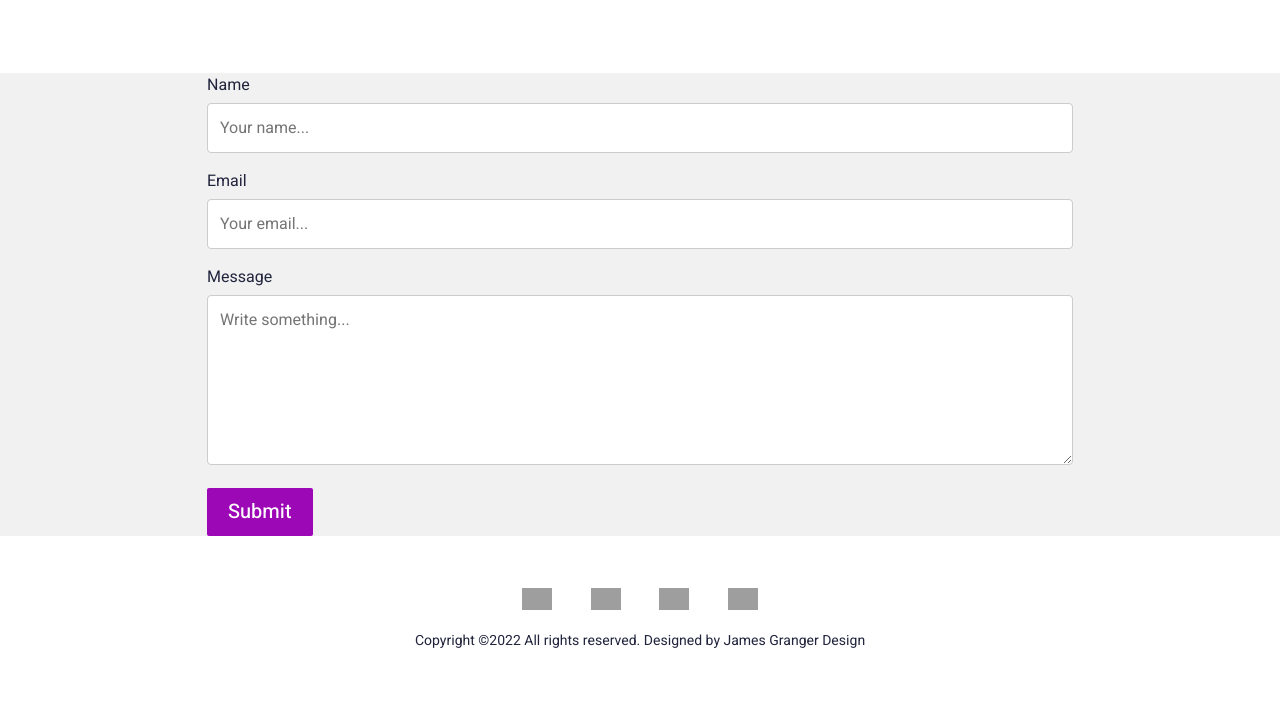
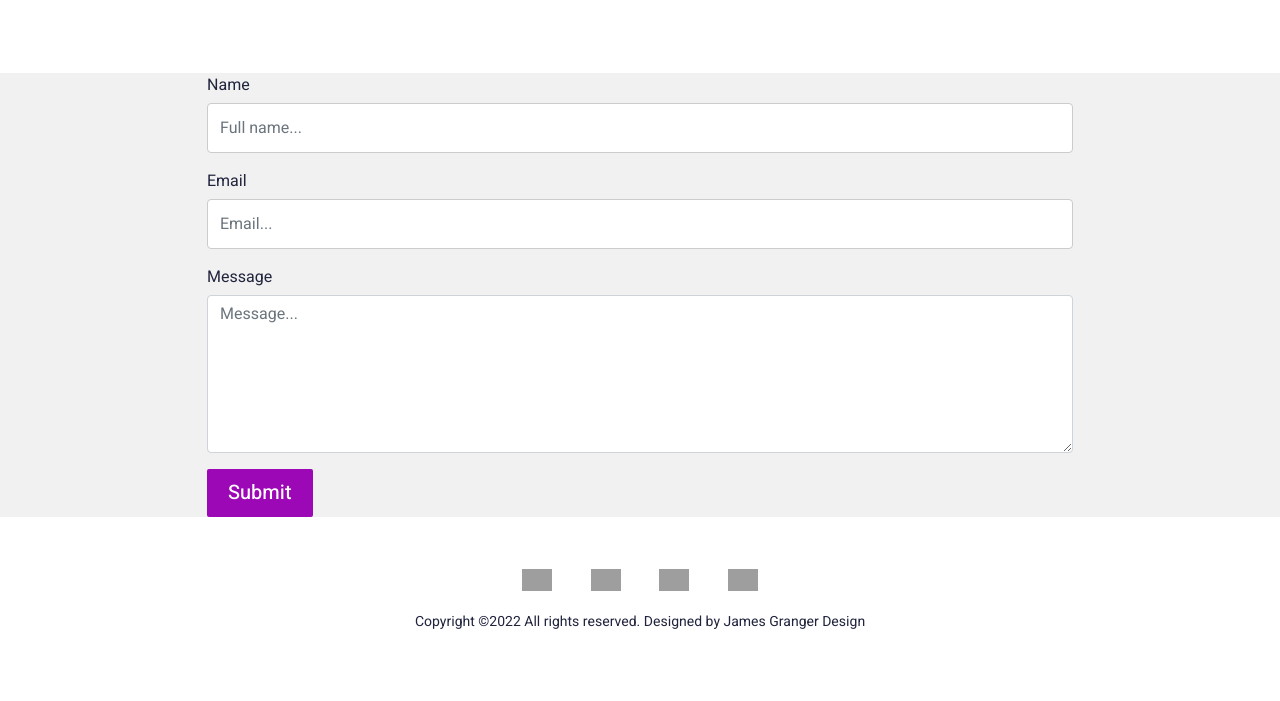
Before and after one commit to shenriques/portfolio, a Django app: page /contact/ in a window 1280 px wide. Shown: the part 338-1039 px from the top of the page. After the commit the page ends 967 px from the top, so only its background shows below. Run offline with Django 4.2, Linux system fonts and the light colour scheme; some libraries are stand-ins or nearby versions; grey boxes are pictures that could not be loaded.

Commit message:
Set up contact page to have a django form that creates a contact profile when message is submitted

```diff
--- a/portfolio/main/forms.py
+++ b/portfolio/main/forms.py
@@ -6,18 +6,18 @@ class ContactForm(forms.ModelForm):
     # form input fields for the frontend
 	name = forms.CharField(max_length=100, required=True,
 		widget=forms.TextInput(attrs={
-			'placeholder': '*Full name..',
+			'placeholder': 'Full name...',
             # comment if not using form control in templates
 			'class': 'form-control'
 		}))
 	email = forms.EmailField(max_length=254, required=True,
 		widget=forms.TextInput(attrs={
-			'placeholder': '*Email..',
+			'placeholder': 'Email...',
 			'class': 'form-control'
 		}))
 	message = forms.CharField(max_length=1000, required=True,
 		widget=forms.Textarea(attrs={
-			'placeholder': '*Message..',
+			'placeholder': 'Message...',
 			'class': 'form-control',
             # update this if template changes
 			'rows': 6,
--- a/portfolio/main/templates/main/contact.html
+++ b/portfolio/main/templates/main/contact.html
@@ -33,16 +33,17 @@ Start Content
   <div class="lightBg">
     <div class="container">
         <form id="contactForm" method="POST", action="/contact/">
-            <label for="name">Name</label>
-            <input type="text" id="name" name="name" placeholder="Your name...">
+          {% csrf_token %}
+          <label for="name">Name</label>
+          {{form.name}}
 
-            <label for="email">Email</label>
-            <input type="email" id="email" name="email" placeholder="Your email...">
+          <label for="email">Email</label>
+          {{form.email}}
 
-            <label for="subject">Message</label>
-            <textarea id="message" name="message" placeholder="Write something..." rows="6"></textarea>
+          <label for="message">Message</label>
+          {{form.message}}
 
-            <input class='btn btnPrimary' type="submit" value="Submit">
+          <input class='btn btnPrimary' type="submit" value="Submit">
         </form>
     </div>
   </div>
```
